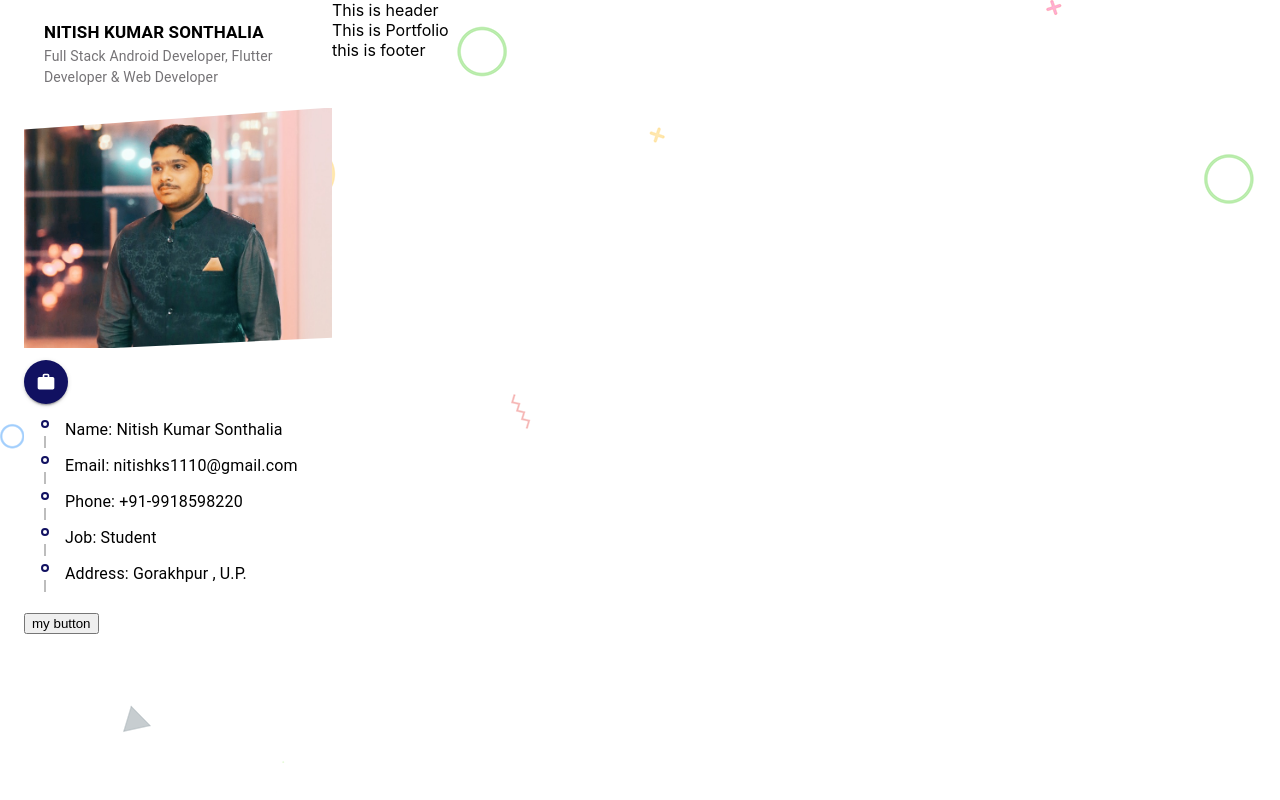
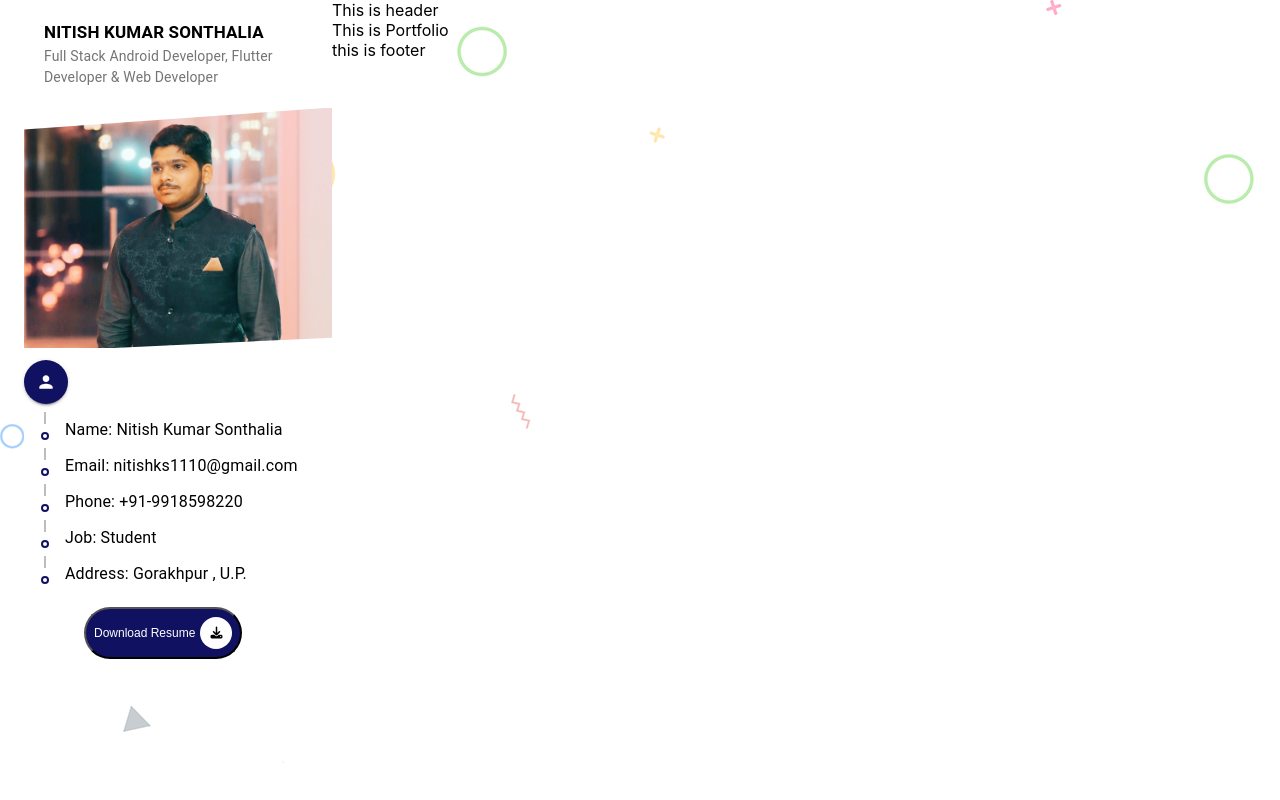
Before and after one commit to nitish-rider/Portfolio, a React (Create React App) app: page / in a window 1280 px wide. Built offline with nearby package versions, Linux system fonts and the light colour scheme.

Commit message:
Profile updated with json

```diff
--- a/public/index.html
+++ b/public/index.html
@@ -24,6 +24,7 @@
       work correctly both with client-side routing and a non-root public URL.
       Learn how to configure a non-root public URL by running `npm run build`.
     -->
+    <script src="https://kit.fontawesome.com/8d0a8c3fd3.js" crossorigin="anonymous"></script>
     <title>React App</title>
   </head>
   <body>
--- a/src/Components/Profile/Profile.css
+++ b/src/Components/Profile/Profile.css
@@ -25,3 +25,21 @@
 .profile_image img{
     width:100%;
 }
+
+.profile_information .getresumebutton{
+    margin-top: -5px !important;
+    margin-left: 60px !important;
+    border-radius: 30px !important;
+    background-color: var(--main-color) ;
+    color: white !important;
+    font-size:12px !important;
+    padding: 8px !important;
+}
+
+.profile_information .getresumebutton .download_icon{
+    margin-left: 5px;
+    padding:10px !important;
+    color:black !important;
+    background-color: #fff;
+    border-radius:20px;
+}
--- a/src/Components/Profile/Profile.js
+++ b/src/Components/Profile/Profile.js
@@ -10,6 +10,7 @@ import profile from "../../assets/images/profile1.jpg";
 
 import resumeDetails from "../../utils/resumeDetails";
 import PersonIcon from "@material-ui/icons/Person";
+import CloudDownloadOutlinedIcon from '@material-ui/icons/CloudDownloadOutlined';
 
 const TimeLineItem = ({ title, text, link }) => (
     <TimelineItem>
@@ -44,14 +45,29 @@ const Profile = () => {
             </figure>
             <div className="profile_information">
                 <TimeLine icon={<PersonIcon />}>
-                <TimeLineItem  title='Name' text={resumeDetails.name} />
-                <TimeLineItem  title='Email' text={resumeDetails.email} />
-                <TimeLineItem  title='Phone' text={resumeDetails.phone} />
-                <TimeLineItem  title='Job' text={resumeDetails.jobs} />
-                <TimeLineItem  title='Address' text={resumeDetails.address} />
+                    <TimeLineItem title="Name" text={resumeDetails.name} />
+                    <TimeLineItem title="Email" text={resumeDetails.email} />
+                    <TimeLineItem title="Phone" text={resumeDetails.phone} />
+                    <TimeLineItem title="Job" text={resumeDetails.jobs} />
+                    <TimeLineItem
+                        title="Address"
+                        text={resumeDetails.address}
+                    />
+                    {/* {Object.keys(resumeDetails.social).map((key) => (
+                    <TimeLineItem
+                        title={key}
+                        text={resumeDetails.social[key].text}
+                        link={resumeDetails.social[key].link}
+                    />
+                ))} */}
                 </TimeLine>
                 <br />
-                <button>my button</button>
+
+
+
+                <button className="getresumebutton">Download Resume
+                <i class="fa fa-download download_icon" aria-hidden="true"></i>
+                </button>
             </div>
         </div>
     );
--- a/src/Components/Timeline/TimeLine.js
+++ b/src/Components/Timeline/TimeLine.js
@@ -6,39 +6,36 @@ import TimelineSeparator from "@material-ui/lab/TimelineSeparator";
 import TimelineConnector from "@material-ui/lab/TimelineConnector";
 import TimelineContent from "@material-ui/lab/TimelineContent";
 import TimelineDot from "@material-ui/lab/TimelineDot";
-import WorkIcon from '@material-ui/icons/Work';
+import WorkIcon from "@material-ui/icons/Work";
 
 import "./Timeline.css";
 
-const TimeLine = ({ title , icon, children }) => {
+const TimeLine = ({ title, icon, children }) => {
     return (
         <Timeline className={"timeline"}>
             <TimelineItem className={"timeline_firstItem"}>
                 <TimelineSeparator>
-                    <TimelineDot className={"timeline_dots_header"}>{<WorkIcon />}</TimelineDot>
+                    <TimelineDot className={"timeline_dots_header"}>
+                        {icon}
+                    </TimelineDot>
                     <TimelineConnector />
                 </TimelineSeparator>
-                <TimelineContent>
+                {/* <TimelineContent>
                     <Typography variant="h6" className={"timeline_header"}>
                         {title}
                     </Typography>
-                </TimelineContent>
+                </TimelineContent> */}
             </TimelineItem>
 
             {children}
-
-            {/* <TimelineItem>
-                <TimeLineSeparator />
-                <TimelineContent>Code</TimelineContent>
-            </TimelineItem> */}
         </Timeline>
     );
 };
 
 export const TimeLineSeparator = () => (
     <TimelineSeparator className={"separator_padding"}>
+        <TimelineConnector />
         <TimelineDot variant="outlined" className={"timeline_dot"} />
-        <TimelineConnector />
     </TimelineSeparator>
 );
 
--- a/src/index.css
+++ b/src/index.css
@@ -12,7 +12,7 @@ body {
   -moz-osx-font-smoothing: grayscale;
   background: #fafafa;
 
-  overflow: hidden;
+  /* overflow: hidden; */
   background: url('./assets/images/bg.png');
 
 }
--- a/src/utils/resumeDetails.js
+++ b/src/utils/resumeDetails.js
@@ -15,23 +15,23 @@ export default {
     address : 'Gorakhpur , U.P.',
 
     social: {
-        facebook:{
-            link : 'https://www.facebook.com',
-            text : 'Nitish',
-            icon : <FacebookIcon />,
-        },
+        // facebook:{
+        //     link : 'https://www.facebook.com',
+        //     text : 'Nitish',
+        //     icon : <FacebookIcon />,
+        // },
         linkedIn:{
-            link : 'https://www.facebook.com',
-            text : '@nitish-kumar-sonthalia',
+            link : 'https://www.linkedin.com/in/nitish-kumar-sonthalia-4713a8193/',
+            text : 'Nitish-Kumar-Sonthalia',
             icon : <LinkedInIcon />,
         },
         github:{
-            link : 'https://www.facebook.com',
+            link : 'https://github.com/nks102000',
             text : 'nks102000',
             icon : <GitHubIcon />,
         },
         instagram:{
-            link : 'https://www.facebook.com',
+            link : 'https://www.instagram.com/nitish_rider_1110/',
             text : 'nitish_rider_1110',
             icon : <InstagramIcon />,
         },
```
